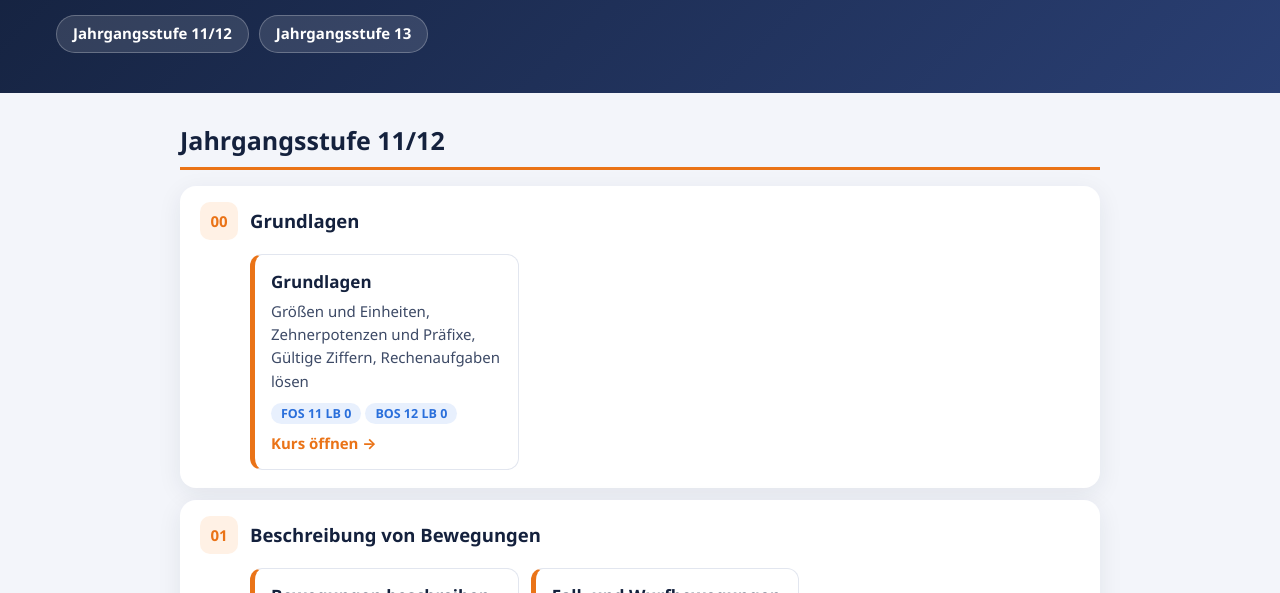
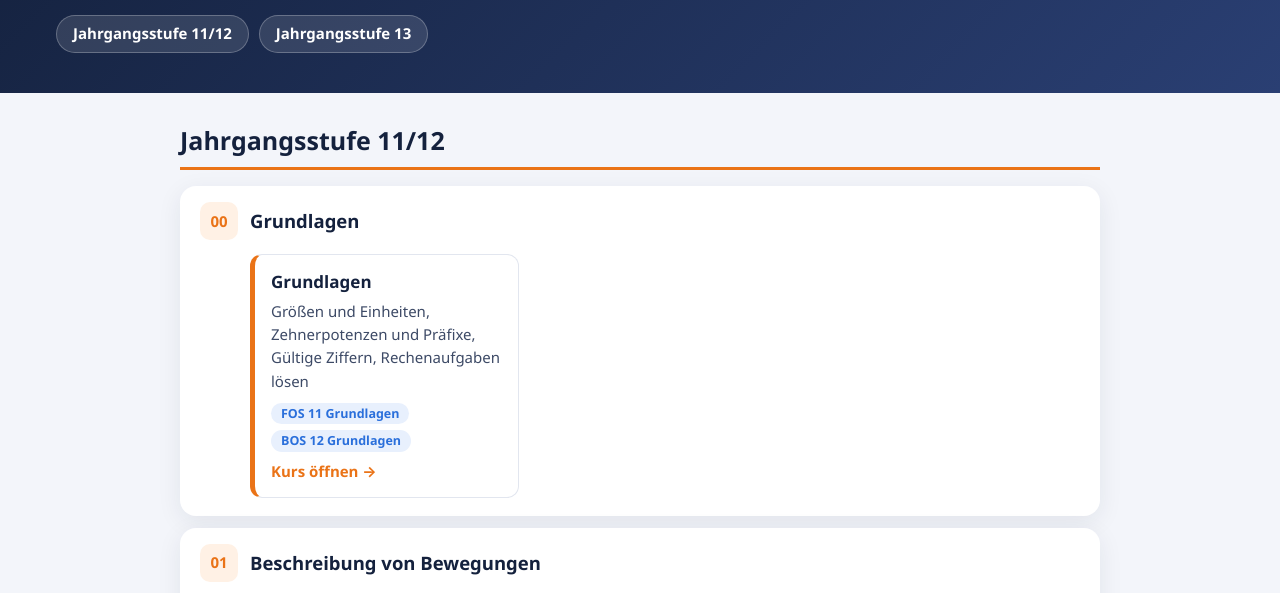
Before and after one commit to physik-fosbos/Physik, a plain HTML site: page index.html in a window 1280 px wide. Shown: the part 138-731 px from the top of the page. Drawn offline with Linux system fonts and the light colour scheme.

Commit message:
Update course tags in index.html

```diff
--- a/index.html
+++ b/index.html
@@ -62,7 +62,7 @@ footer{text-align:center;color:var(--muted);font-size:13px;padding:0 16px 30px}
       <a class="kurs" href="grundlagen/">
         <h4>Grundlagen</h4>
         <p>Größen und Einheiten, Zehnerpotenzen und Präfixe, Gültige Ziffern, Rechenaufgaben lösen</p>
-        <span class="tag">FOS 11 LB 0</span><span class="tag">BOS 12 LB 0</span>
+        <span class="tag">FOS 11 Grundlagen</span><span class="tag">BOS 12 Grundlagen</span>
         <span class="go">Kurs öffnen →</span>
       </a>
 
```
